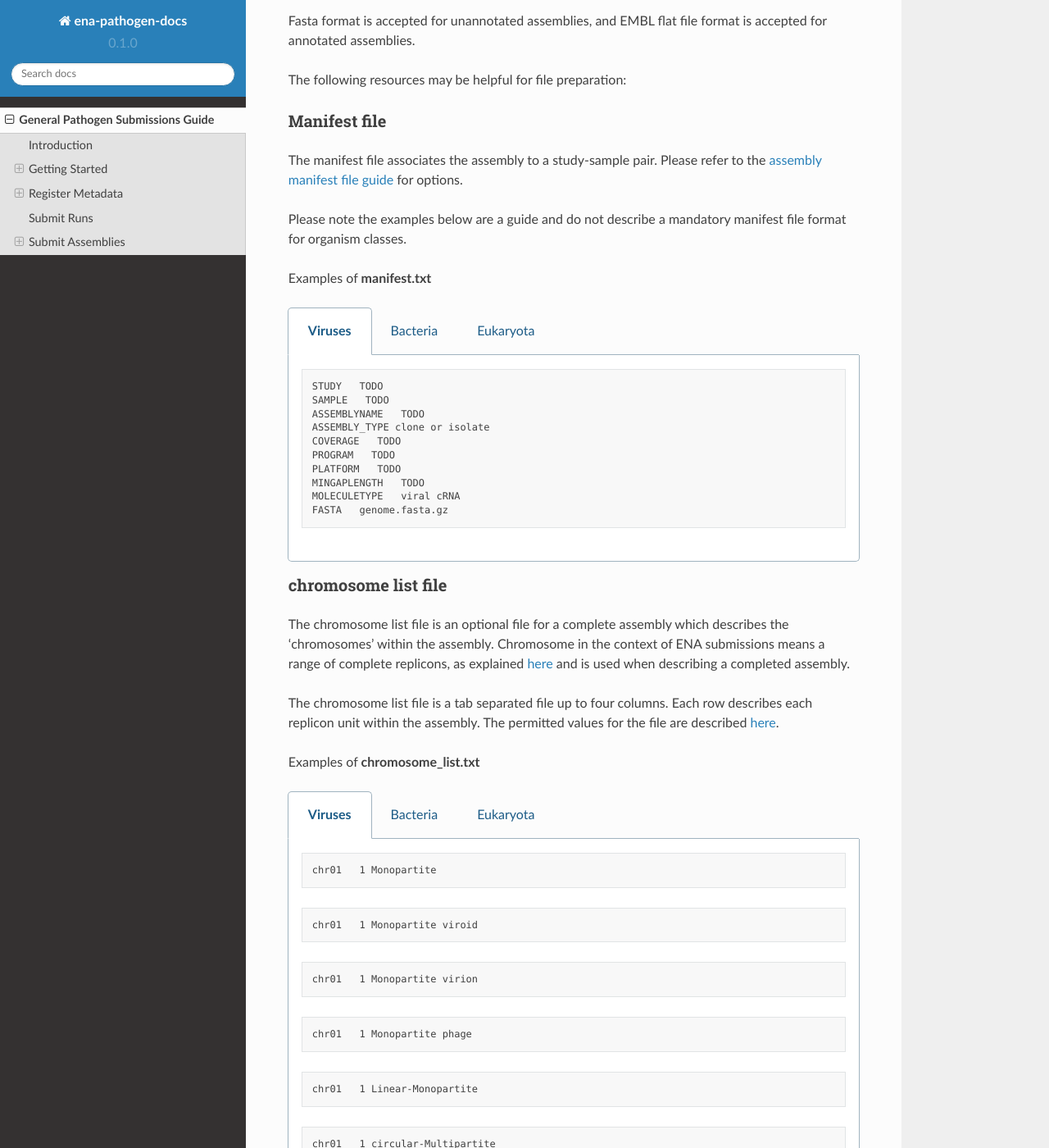
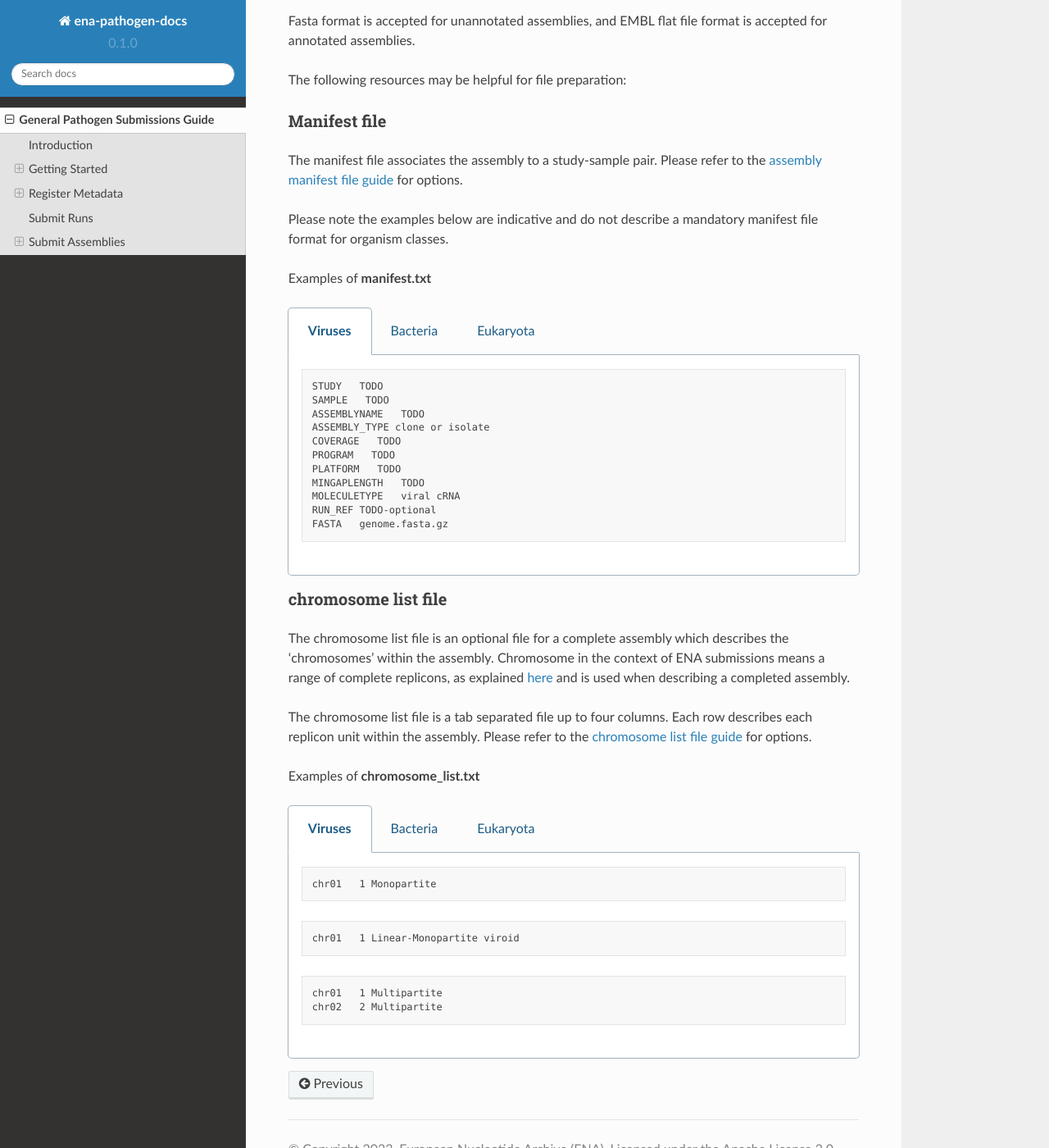
Before and after one commit to jas-mckin/rtd-tutorial-jm, a Sphinx documentation site: the page built from docs/source/pathogen_subs_guide.rst, in a window 1280 px wide and 1400 px high, scrolled down 5237 px. Shown: the whole window at 82% size. Built offline with Sphinx 7.4.7 and the Read the Docs theme 2.0.0, drawn with Linux system fonts in a browser that asks for light colours; comment, search, counter and statistics services are not loaded; some of the changed text lies outside the part shown.

Commit message:
Update pathogen_subs_guide.rst

```diff
--- a/docs/source/pathogen_subs_guide.rst
+++ b/docs/source/pathogen_subs_guide.rst
@@ -231,7 +231,7 @@ The manifest file associates the assembly to a study-sample pair. Please refer t
 the `assembly manifest file guide <https://ena-docs.readthedocs.io/en/latest/submit/assembly/genome.html#manifest-files>`_
 for options.
 
-Please note the examples below are a guide and do not describe a mandatory manifest file format for organism classes.
+Please note the examples below are indicative and do not describe a mandatory manifest file format for organism classes.
 
 Examples of **manifest.txt**
 
@@ -250,6 +250,7 @@ Examples of **manifest.txt**
          PLATFORM   TODO
          MINGAPLENGTH   TODO
          MOLECULETYPE   viral cRNA
+         RUN_REF TODO-optional
          FASTA   genome.fasta.gz
 
    .. group-tab:: Bacteria
@@ -291,7 +292,8 @@ the assembly. Chromosome in the context of ENA submissions means a range of comp
 and is used when describing a completed assembly.
 
 The chromosome list file is a tab separated file up to four columns. Each row describes each replicon unit within the assembly.
-The permitted values for the file are described `here <https://ena-docs.readthedocs.io/en/latest/submit/fileprep/assembly.html#chromosome-list-file>`_.
+Please refer to the `chromosome list file guide <https://ena-docs.readthedocs.io/en/latest/submit/fileprep/assembly.html#chromosome-list-file>`_
+for options.
 
 Examples of **chromosome_list.txt**
 
@@ -305,24 +307,12 @@ Examples of **chromosome_list.txt**
 
       .. code:: none
 
-         chr01   1 Monopartite viroid
+         chr01   1 Linear-Monopartite viroid
 
       .. code:: none
 
-         chr01   1 Monopartite virion
-
-      .. code:: none
-
-         chr01   1 Monopartite phage
-
-      .. code:: none
-
-         chr01   1 Linear-Monopartite
-
-      .. code:: none
-
-         chr01   1 circular-Multipartite
-         chr02   2 circular-Multipartite
+         chr01   1 Multipartite
+         chr02   2 Multipartite
 
    .. group-tab:: Bacteria
 
@@ -333,12 +323,13 @@ Examples of **chromosome_list.txt**
       .. code:: none
 
          chr01   1 circular-Chromosome
-         chr02   2 circular-Chromosome
-         chrPl   PLAS circular-Chromosome plasmid
+         chr02   2 circular-Chromosome plasmid
+         chr03   3 circular-Chromosome plasmid
 
    .. group-tab:: Eukaryota
 
-      By default eukaryotic chromosomes will be assumed to reside in the nucleus
+      By default eukaryotic chromosomes will be assumed to reside in the nucleus, also by default the chromosome topology
+      will be assumed to be linear, but it may also be specified.
 
       .. code:: none
 
```
Also changed, not shown: other parts of docs/source/pathogen_subs_guide.rst (+1 -1 lines).
